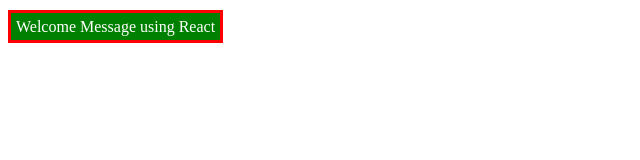
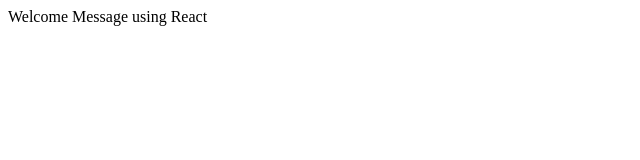
Before and after one commit to chandrajha/POC_ON_React, a plain HTML site: page index.html in a window 1280 px wide. Shown: the whole page, without its empty margins (0-640 px from the left). Drawn offline with nearby package versions, Linux system fonts and the light colour scheme.

```diff
--- a/index.html
+++ b/index.html
@@ -23,18 +23,7 @@
 
         // Welcome Messege using React**********************
 
-        const heading = React.createElement('span', {
-            id: 'spnaOne',
-            class: 'spanClass',
-            style: {
-                background: 'green',
-                border: '3px solid red',
-                padding: '5px',
-                position: 'relative',
-                top: '10px',
-                color: 'white'
-            }
-        }, 'Welcome Message using React');
+        const heading = React.createElement('span', null, 'Welcome Message using React');
         const root = ReactDOM.createRoot(document.getElementById('root'));
         root.render(heading);
     </script>
```
